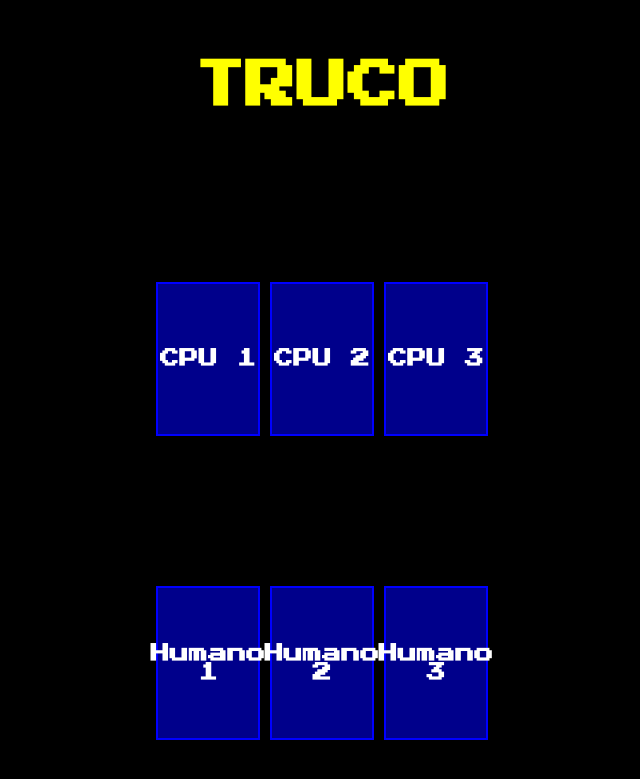
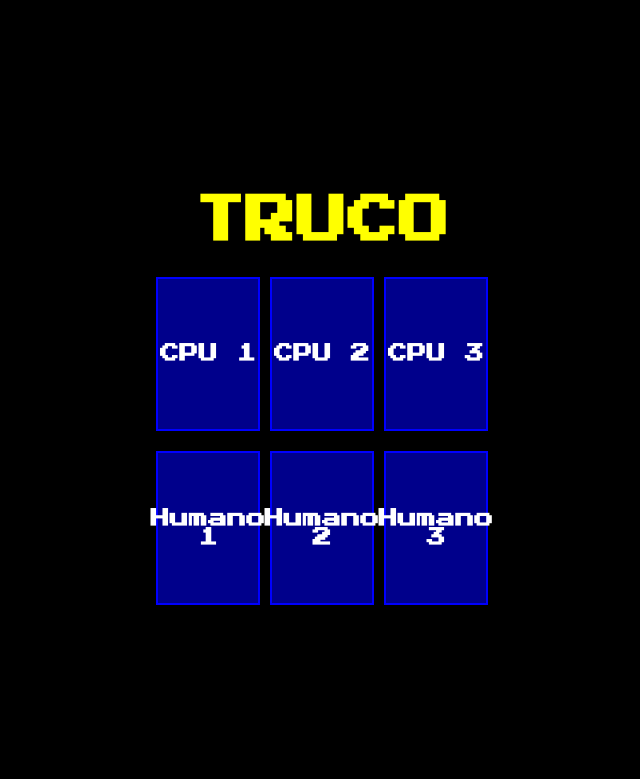
Before and after one commit to gustavojavier7/truco, a PHP site: page /index2.html in a window 1280 px wide. Shown: the top 779 px of the page, without its empty margins (318-958 px from the left). Run offline with PHP 8.4, Linux system fonts and the light colour scheme.

Commit message:
Update styles.css

```diff
--- a/styles.css
+++ b/styles.css
@@ -16,7 +16,7 @@ body {
     display: flex; /* Organiza el contenido en columnas */
     flex-direction: column; /* Dirección de los elementos: vertical */
     align-items: center; /* Centra horizontalmente */
-    gap: 150px; /* Separación vertical entre las filas de cartas */
+    gap: 20px; /* Separación vertical ajustada entre filas */
 }
 
 .truco-text {
@@ -25,7 +25,7 @@ body {
     color: #FFFF00;
     text-shadow: 0.2vw 0.2vw 0 #000;
     text-align: center;
-    margin-bottom: 20px; /* Espacio debajo del título */
+    margin-bottom: 10px; /* Espacio reducido debajo del título */
 }
 
 .cartas-container {
```
